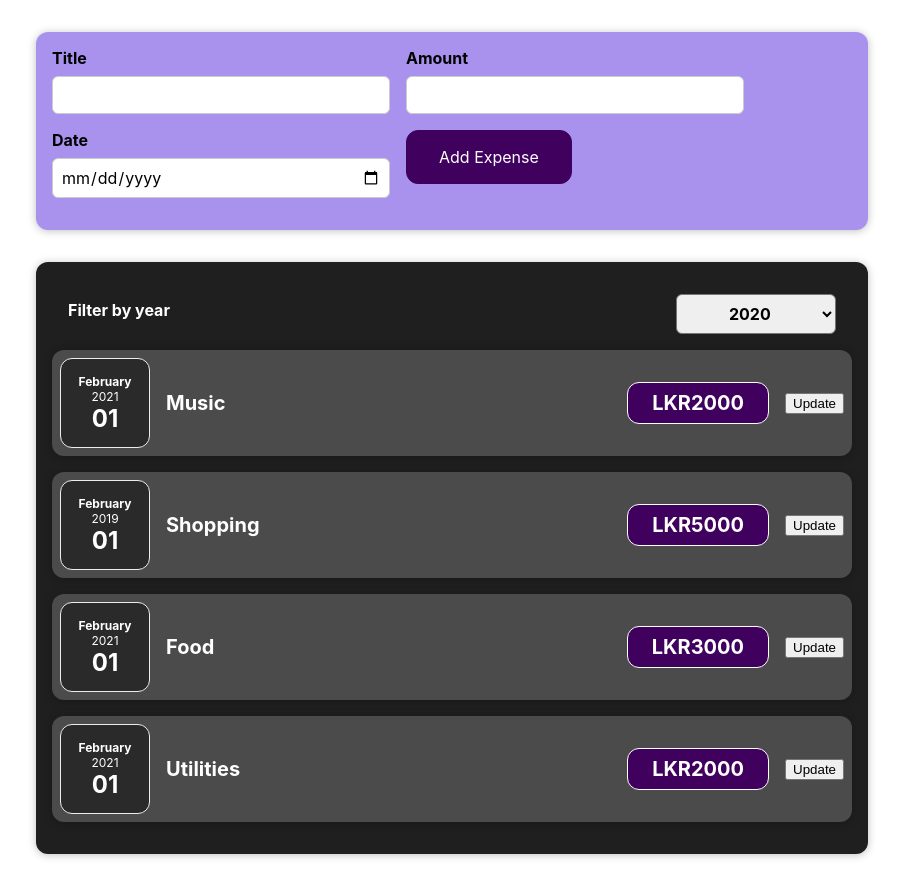
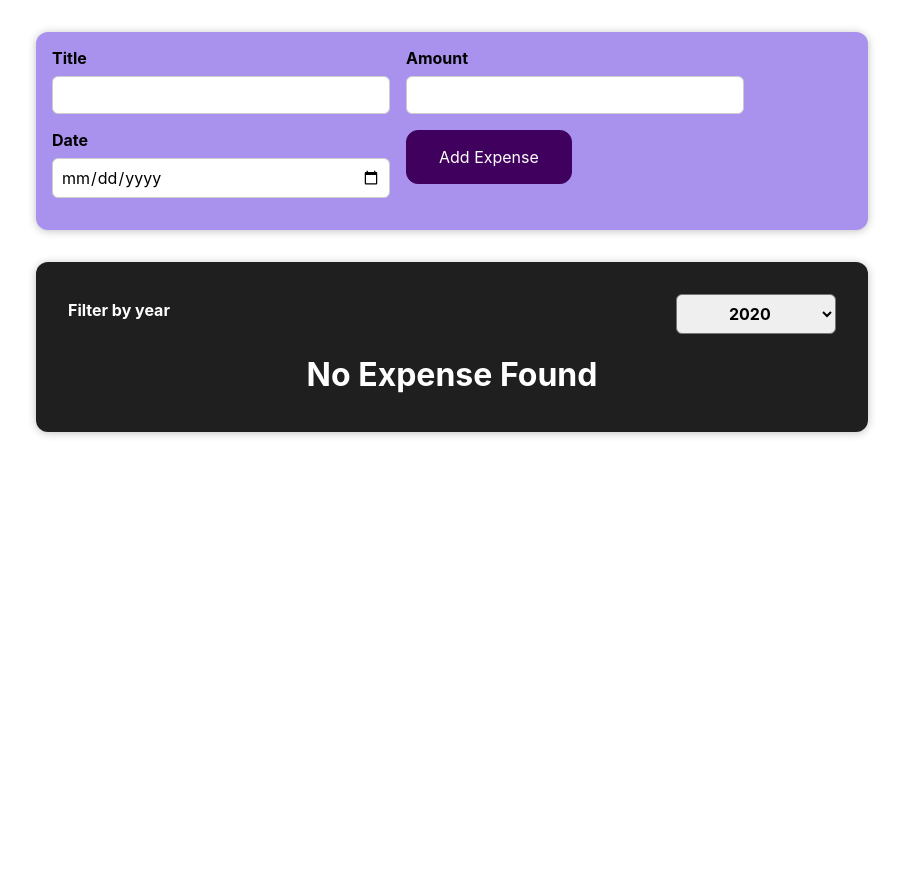
Before and after one commit to dimuthi/Expense-Tracker---Reactjs, a React (Create React App) app in the folder expense-tracker/: page / in a window 1280 px wide. Shown: the whole page, without its empty margins (188-1091 px from the left). After the commit the page ends 800 px from the top, so only its background shows below. Built offline with nearby package versions, Linux system fonts and the light colour scheme.

Commit message:
Filtered expenses by year

```diff
--- a/expense-tracker/src/App.js
+++ b/expense-tracker/src/App.js
@@ -21,10 +21,10 @@ function App() {
 
   return (
     <div>
-      <NewExpense onAddExpense={addExpenseHandler}/>
-      <Expenses items={expenses}/>
+      <NewExpense onAddExpense={addExpenseHandler} />
+      <Expenses items={expenses} />
     </div>
   );
-};
+}
 
 export default App;
--- a/expense-tracker/src/Components/Expenses.js
+++ b/expense-tracker/src/Components/Expenses.js
@@ -3,6 +3,7 @@ import ExpenseItem from "./ExpenseItem";
 import Card from "./Card";
 import ExpensesFilter from "./ExpensesFilter";
 import React, { useState } from "react";
+import ExpensesList from "./ExpensesList";
 
 function Expenses(props) {
   const [filteredYear, setFilteredYear] = useState("2020");
@@ -10,6 +11,9 @@ function Expenses(props) {
   const filterChangeHandler = (year) => {
     setFilteredYear(year);
   };
+  const filteredExpenses = props.items.filter(
+    (expense) => expense.date.getFullYear().toString() === filteredYear
+  );
 
   return (
     <div>
@@ -18,14 +22,7 @@ function Expenses(props) {
           selected={filteredYear}
           onChangeFilter={filterChangeHandler}
         />
-        {props.items.map((expense) => (
-          <ExpenseItem
-            key={expense.id}
-            title={expense.title}
-            amount={expense.amount}
-            date={expense.date}
-          />
-        ))}
+        <ExpensesList items={filteredExpenses} />
       </Card>
     </div>
   );
--- /dev/null
+++ b/expense-tracker/src/Components/ExpensesList.css
@@ -0,0 +1,9 @@
+.expenses-list {
+  list-style: none;
+  padding: 0;
+}
+
+.expenses-list__fallback {
+  color: white;
+  text-align: center;
+}
--- /dev/null
+++ b/expense-tracker/src/Components/ExpensesList.js
@@ -0,0 +1,22 @@
+import React from "react";
+import "./ExpensesList.css";
+import ExpenseItem from "./ExpenseItem";
+
+const ExpenseList = (props) => {
+  if (props.items.length === 0) {
+    return <h1 className="expenses-list__fallback">No Expense Found</h1>;
+  }
+  return <ul className="expenses-list">
+      {props.items.map((expense) => (
+      <ExpenseItem
+        key={expense.id}
+        title={expense.title}
+        amount={expense.amount}
+        date={expense.date}
+      />
+      ))
+      }
+  </ul>;
+};
+
+export default ExpenseList;
```
